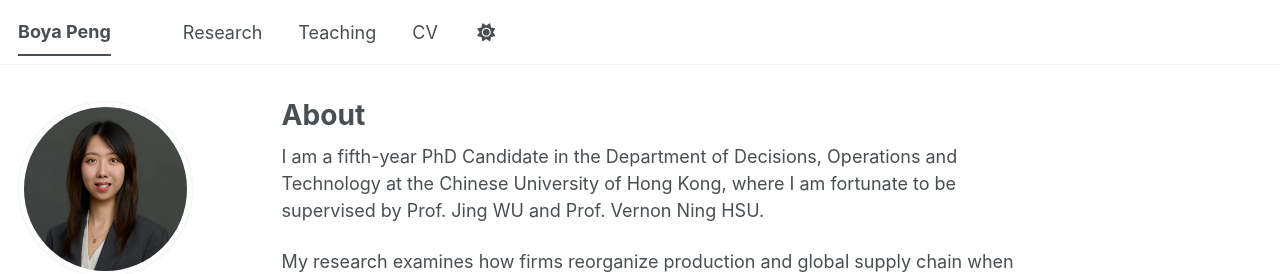
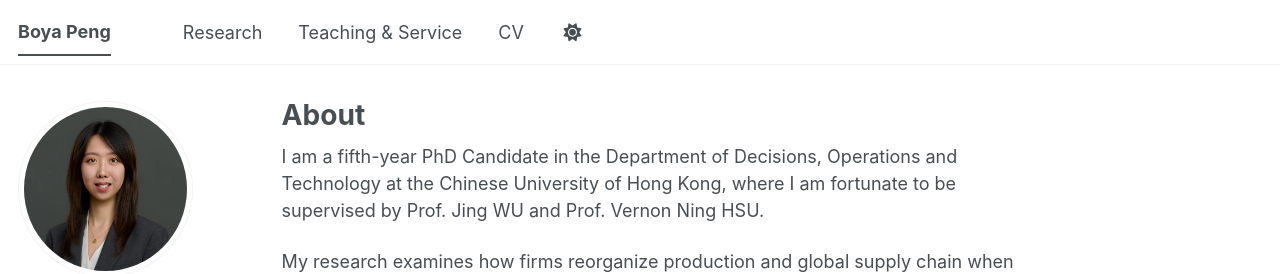
Before and after one commit to peng-boya/peng-boya.github.io, a Jekyll site: the page built from _pages/about.md, in a window 1280 px wide. Shown: the top 274 px of the page. Built offline with Jekyll 4.4.1, drawn with Linux system fonts in a browser that asks for light colours; some web fonts are replaced; a script bundle is joined from its source files by our own code; library files that are not in the unit come from our copies.

Commit message:
Update 'Teaching' to 'Teaching & Service' in navigation

```diff
--- a/_data/navigation.yml
+++ b/_data/navigation.yml
@@ -11,7 +11,7 @@ main:
   - title: "Research"
     url: /publications/
 
-  - title: "Teaching"
+  - title: "Teaching & Service"
     url: /teaching/
 
   - title: "CV"
```
